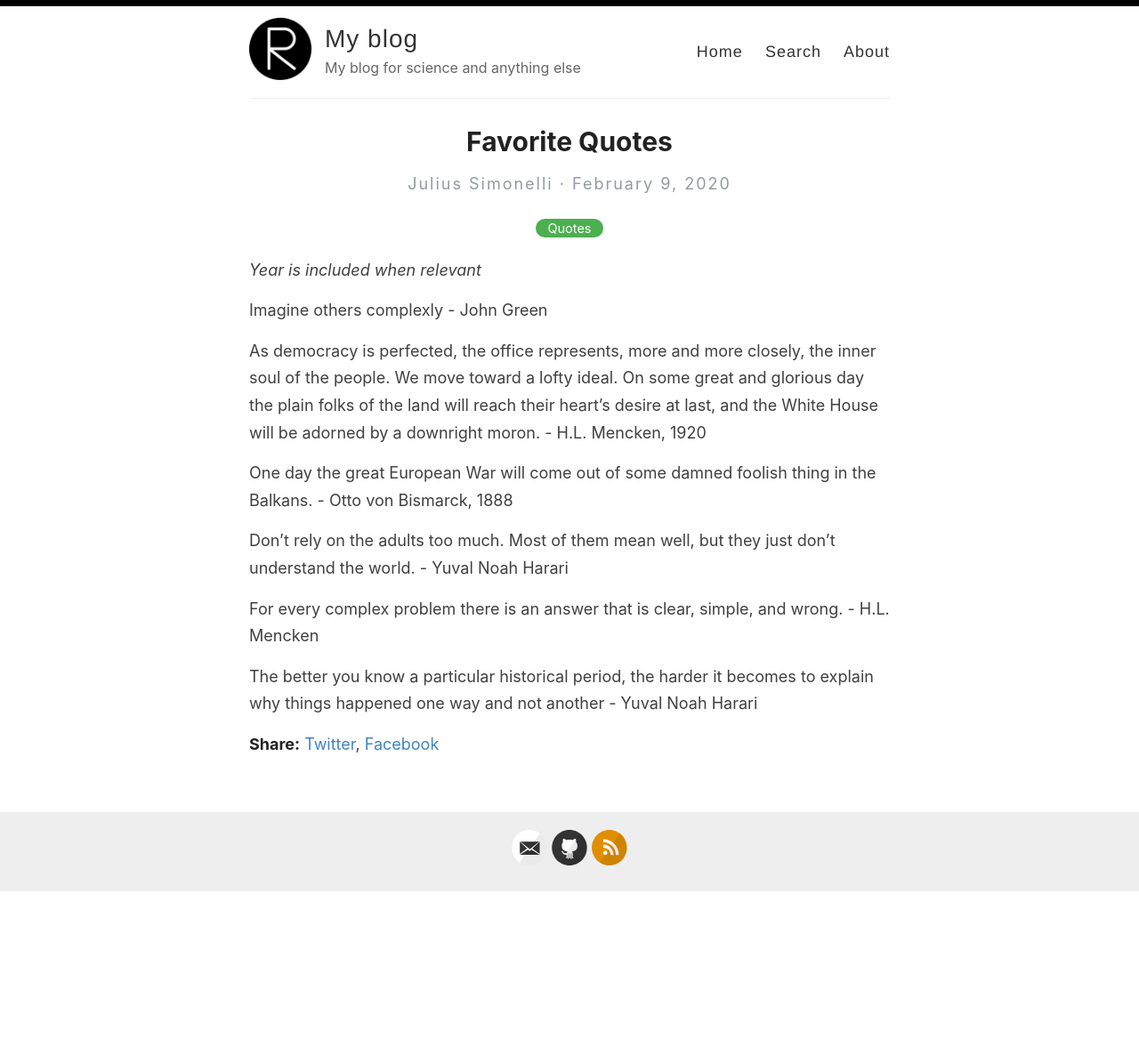
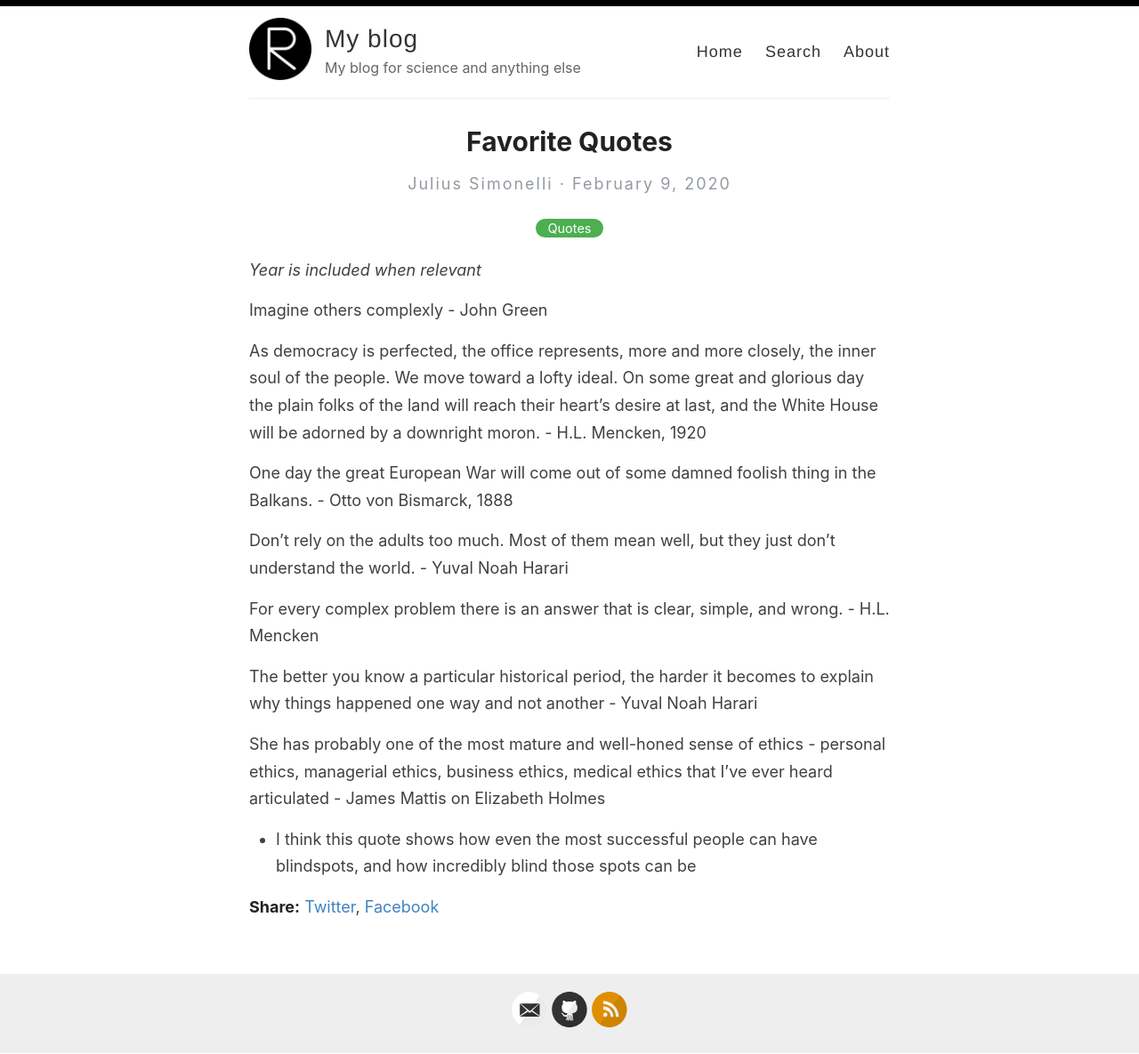
Before and after one commit to jss367/blog, a Jekyll site: the page built from _posts/2020-02-09-favorite-quotes.md, in a window 1280 px wide. Shown: the whole page at 89% size. Built offline with Jekyll 4.4.1, drawn with Linux system fonts in a browser that asks for light colours; before the commit the page ends 1002 px from its top, so only the background shows below that.

Commit message:
Update 2020-02-09-favorite-quotes.md

```diff
--- a/_posts/2020-02-09-favorite-quotes.md
+++ b/_posts/2020-02-09-favorite-quotes.md
@@ -18,3 +18,6 @@ Don’t rely on the adults too much. Most of them mean well, but they just don
 For every complex problem there is an answer that is clear, simple, and wrong. - H.L. Mencken
 
 The better you know a particular historical period, the harder it becomes to explain why things happened one way and not another - Yuval Noah Harari
+
+She has probably one of the most mature and well-honed sense of ethics - personal ethics, managerial ethics, business ethics, medical ethics that I’ve ever heard articulated - James Mattis on Elizabeth Holmes
+ - I think this quote shows how even the most successful people can have blindspots, and how incredibly blind those spots can be
```
